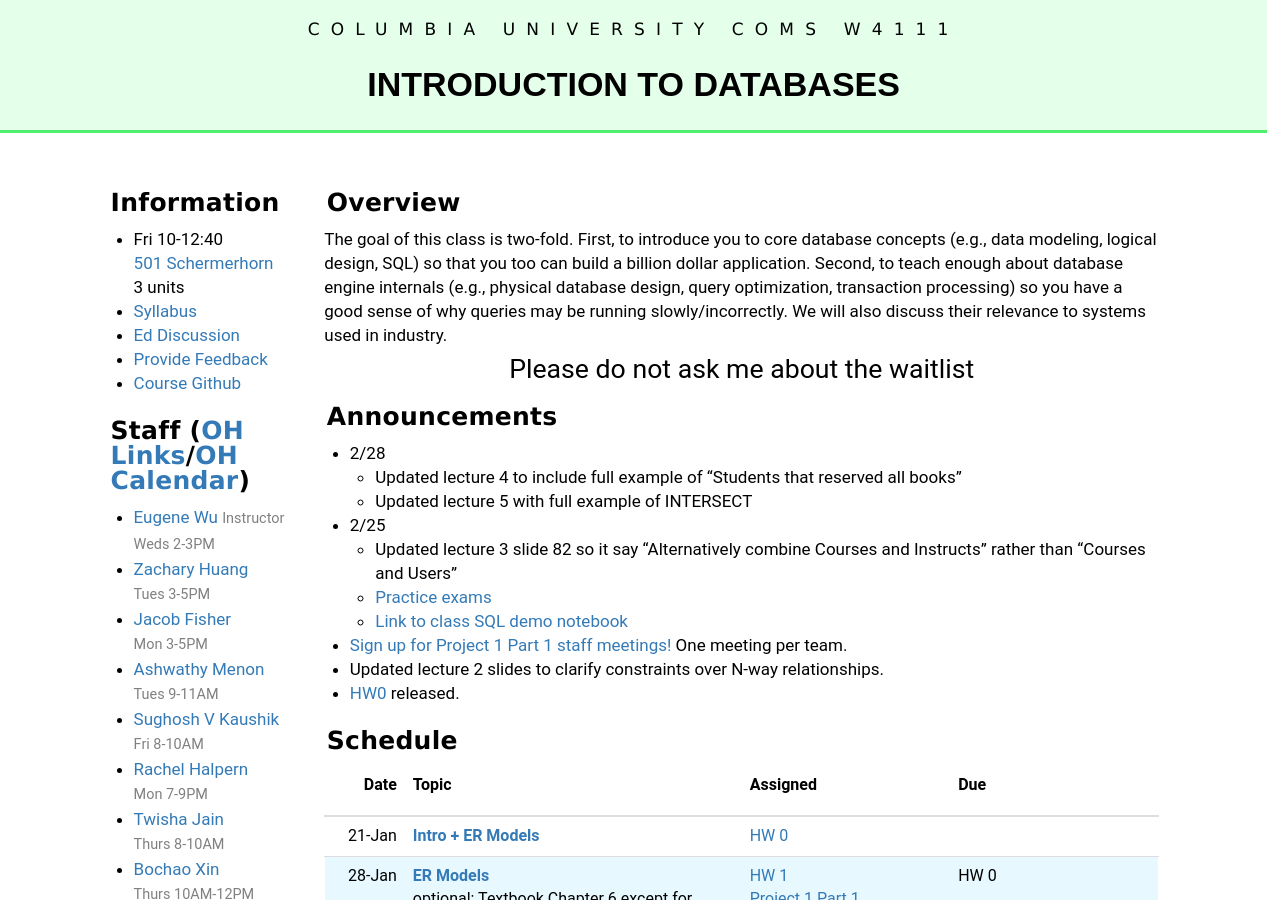
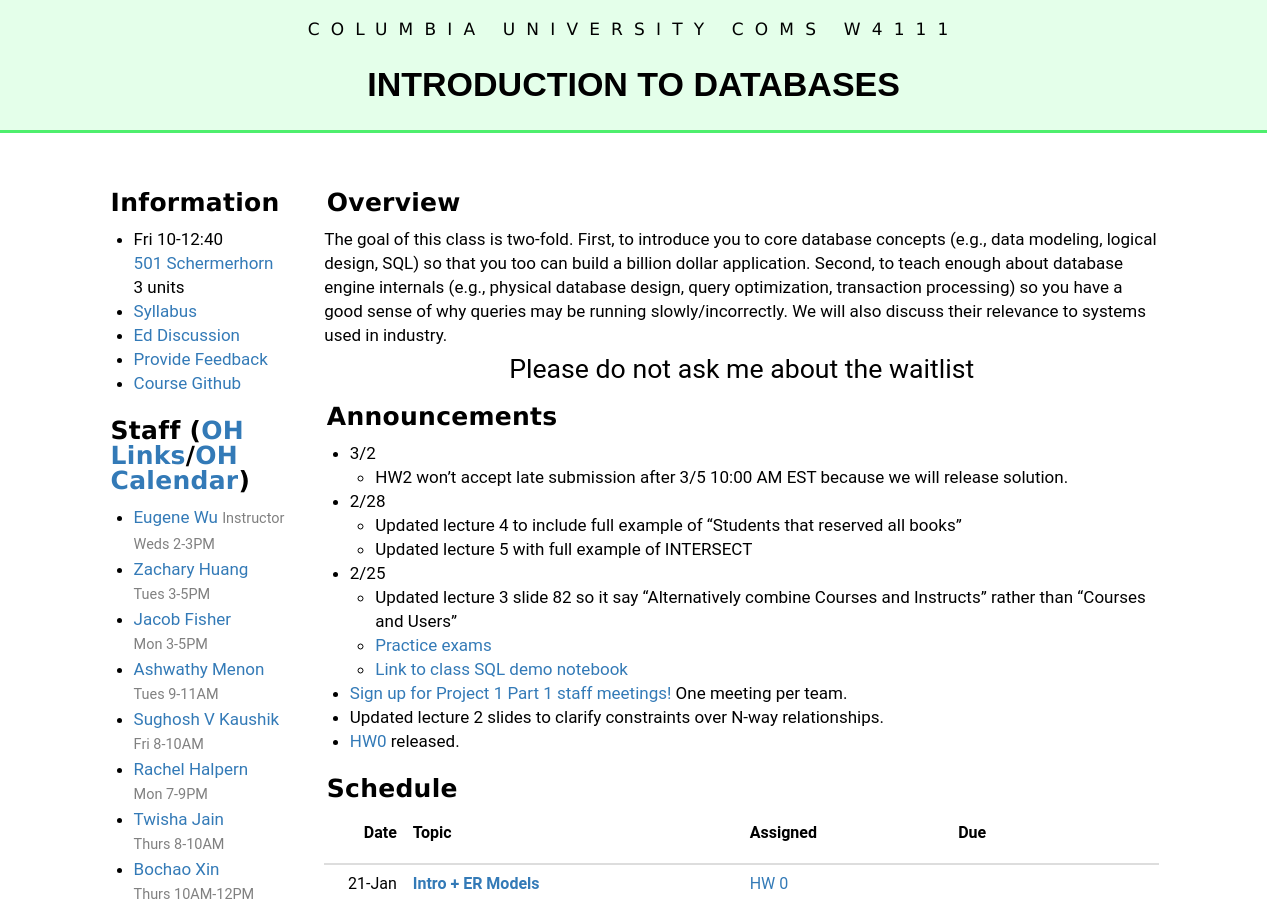
Before and after one commit to Kitatine/w4111.github.io, a Jekyll site: the page built from index.md, in a window 1280 px wide and 900 px high. Built offline with Jekyll 4.4.1, drawn with Linux system fonts in a browser that asks for light colours.

Commit message:
Update index.md

```diff
--- a/index.md
+++ b/index.md
@@ -27,6 +27,9 @@
 -->
 
 #### Announcements
+
+* 3/2
+  * HW2 won't accept late submission after 3/5 10:00 AM EST because we will release solution.
 
 * 2/28
   * Updated lecture 4 to include full example of "Students that reserved all books"
```
